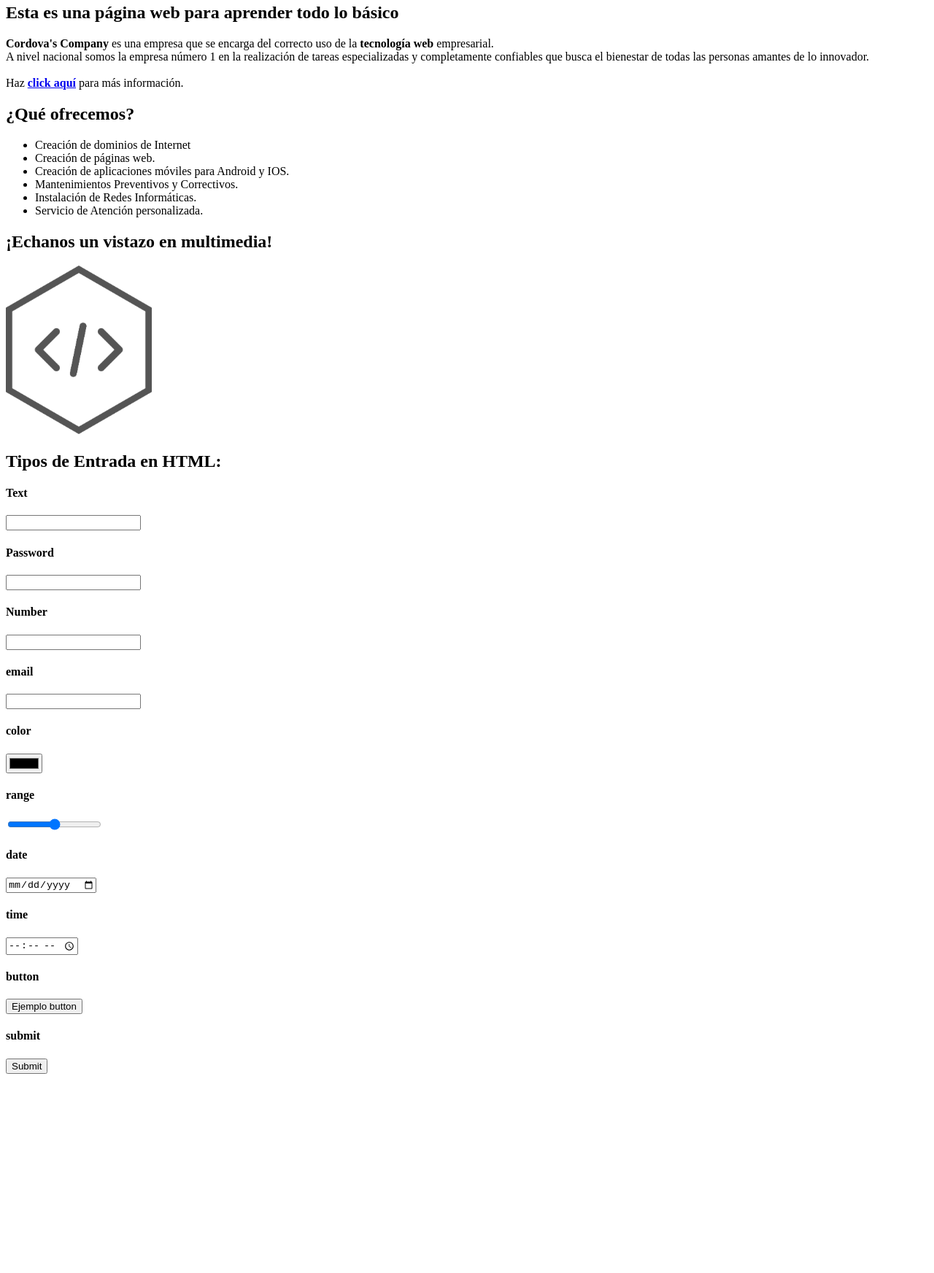
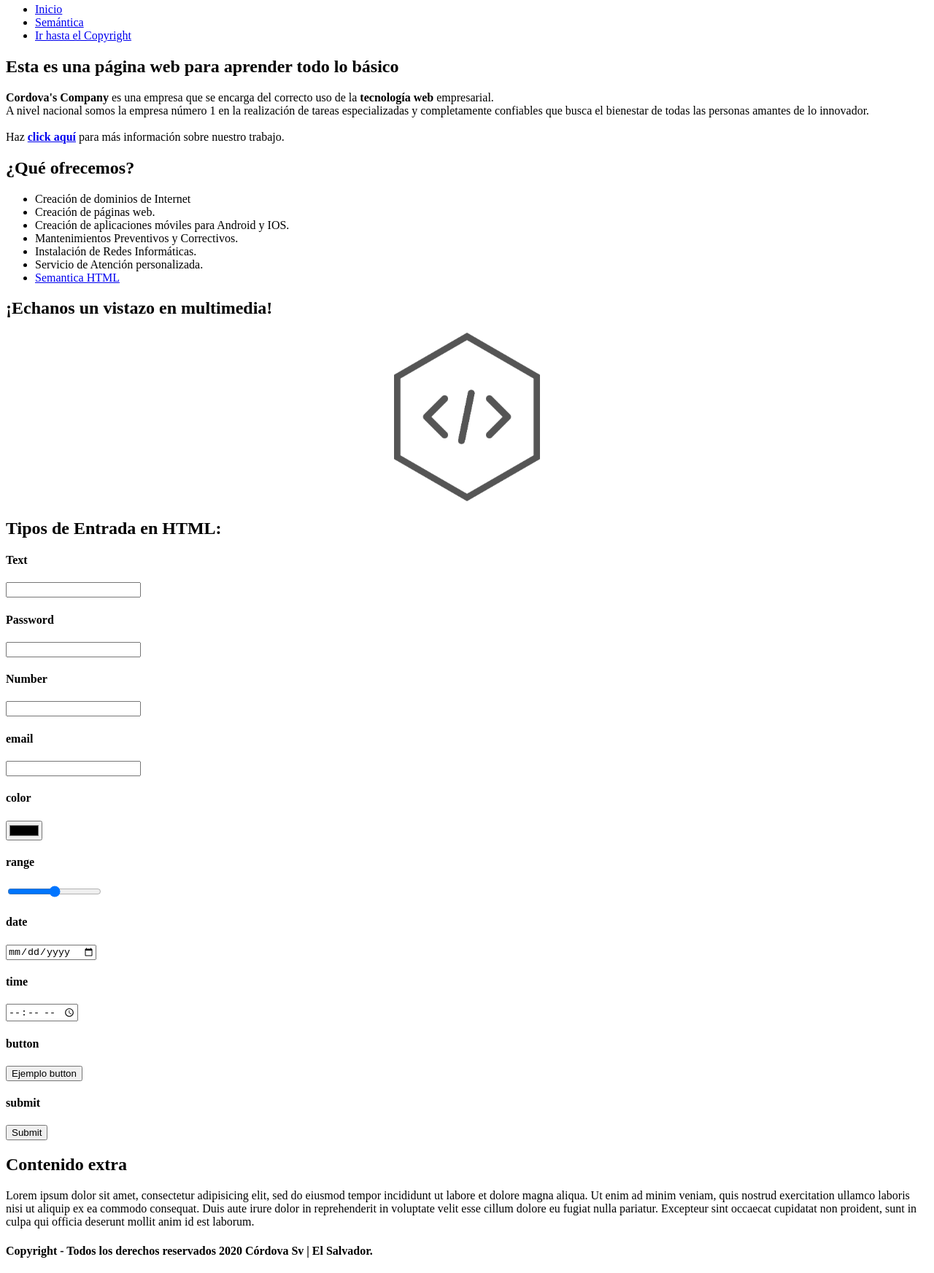
Before and after one commit to AndresC-O/MiPrimeraWED, a plain HTML site: page MyWEB/index.html in a window 1280 px wide. Shown: the part 76-1821 px from the top of the page at 73% size. Before the commit the page ends 1556 px from the top, so only its background shows below. Drawn offline with Linux system fonts and the light colour scheme.

Commit message:
Finalización del curso HTML

```diff
--- a/MyWEB/index.html
+++ b/MyWEB/index.html
@@ -2,16 +2,45 @@
 <html>
 	<head>
 		<!--Titulo de la Web-->
-		<title>Cordova's Web</title>
+		<title>Córdova Sv | Inicio</title>
+		<!--Metadatos-->
+		<meta charset="utf-8">
+		<!--Palabras claves con la que puede ser encontrada esta pagina.-->
+		<meta name="keywords" content="IOS, Android, Ofimatica, Cordova, Redes, Atencion Personalizada">
+		<!--Descripción de la página.-->
+		<meta name="description" content="Empresa destacada por su calidad e innovación en las Tecnologías más relevantes del mercado tecnologícos.">
+		<!--Autoría de la página.-->
+		<meta name="author" content="Andrés Córdova">
+		<!--Copyright-->
+		<meta name="Copyright" content="">
+		<!--Indexada o no (index o noindex)-->
+		<meta name="robots" content="index">
+		<!--Icono de la pagina-->
+		<link rel="icon" href="Resources/html.ico">
 	</head>
 	<body>
 		<h1>¡Bienvenido a Cordova's Company!</h1>
+		<header>
+			<nav>
+				<ul>
+					<li><a href="index.html">Inicio</a></li>
+					<li><a href="Semantica.html">Semántica</a></li>
+					<li><a href="#cpright">Ir hasta el Copyright</a></li>
+				</ul>
+			</nav>
+		</header>
 		<h2>Esta es una página web para aprender todo lo básico</h2>
+		<!--Articulo-->
+		<article>
+			<!--Secciones del articulo-->
+			<section>
 				<!--Parrafos-->
 			    <p>
-		    <b>Cordova's Company</b> es una empresa que se encarga del correcto uso de la <b>tecnología web</b> empresarial. <br>A nivel nacional somos la empresa número 1 en la realización de tareas especializadas y completamente confiables que busca el bienestar de todas las personas amantes de lo innovador. <br><br>Haz <b><a href="https://github.com/AndresC-O" target="_BLANK">click aquí</a></b> para más información.
+			    <b>Cordova's Company</b> es una empresa que se encarga del correcto uso de la <b>tecnología web</b> empresarial. <br>A nivel nacional somos la empresa número 1 en la realización de tareas especializadas y completamente confiables que busca el bienestar de todas las personas amantes de lo innovador. <br><br>Haz <b><a href="https://github.com/AndresC-O" target="_BLANK">click aquí</a></b> para más información sobre nuestro trabajo.
 			    </p>
+			</section>
 
+			<section>
 				<div>
 					<h2>¿Qué ofrecemos?</h2>
 					<!--Listas: Cambiar a ol para que aparezcan numericamente.-->
@@ -22,15 +51,22 @@
 						<li>Mantenimientos Preventivos y Correctivos.</li>
 						<li>Instalación de Redes Informáticas.</li>
 						<li>Servicio de Atención personalizada.</li>
+						<li><a href="Semantica.html" target="">Semantica HTML</a></li>
 					</ul>
 				</div>
+			</section>
 
+			<section>
 				<!--Multimedia-->
-		<div></div>
+				<div>
 					<h2>¡Echanos un vistazo en multimedia!</h2>
-		<img src="Resources/Hexagon.png" width="200px">
+					<center>
+						<img src="Resources/Hexagon.png" alt="Hexagono" title="Hexagono" width="200px">
+					</center>
 				</div>
+			</section>
 
+			<section>
 				<!--Tipos de entrada en HTML-->
 				<div>
 					<h2>Tipos de Entrada en HTML:</h2>
@@ -58,5 +94,23 @@
 						<input type="submit">
 					</form>
 				</div>
+			</section>
+		</article>
+
+		<aside>
+			<h2>Contenido extra</h2>
+			<p>
+				Lorem ipsum dolor sit amet, consectetur adipisicing elit, sed do eiusmod
+				tempor incididunt ut labore et dolore magna aliqua. Ut enim ad minim veniam,
+				quis nostrud exercitation ullamco laboris nisi ut aliquip ex ea commodo
+				consequat. Duis aute irure dolor in reprehenderit in voluptate velit esse
+				cillum dolore eu fugiat nulla pariatur. Excepteur sint occaecat cupidatat non
+				proident, sunt in culpa qui officia deserunt mollit anim id est laborum.
+			</p>
+		</aside>
+
+		<footer>
+			<h4 id="cpright">Copyright - Todos los derechos reservados 2020 Córdova Sv | El Salvador.</h4>
+		</footer>
 	</body>
 </html>
```
Also changed, not shown: MyWEB/Semantica.html (added, +66 -0 lines), MyWEB/Resources/IconoWEB.ico (added), MyWEB/Resources/html.ico (added), 1 other file. Lines whose indentation alone changed are shown as unchanged.
